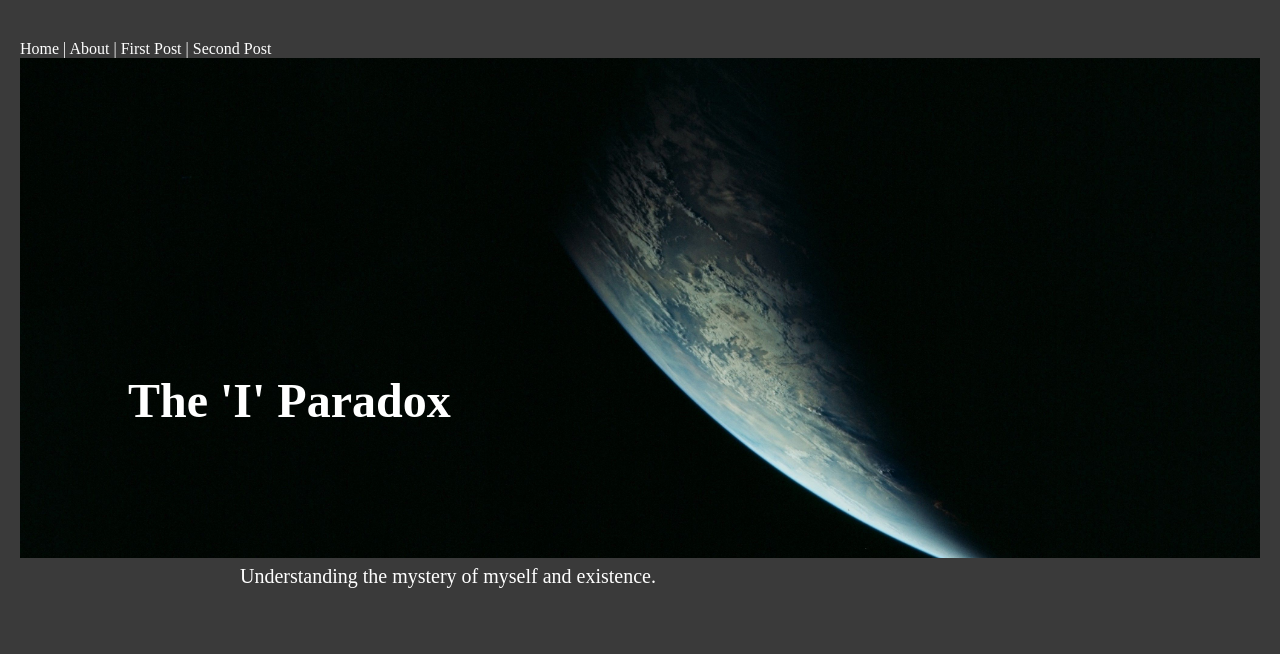
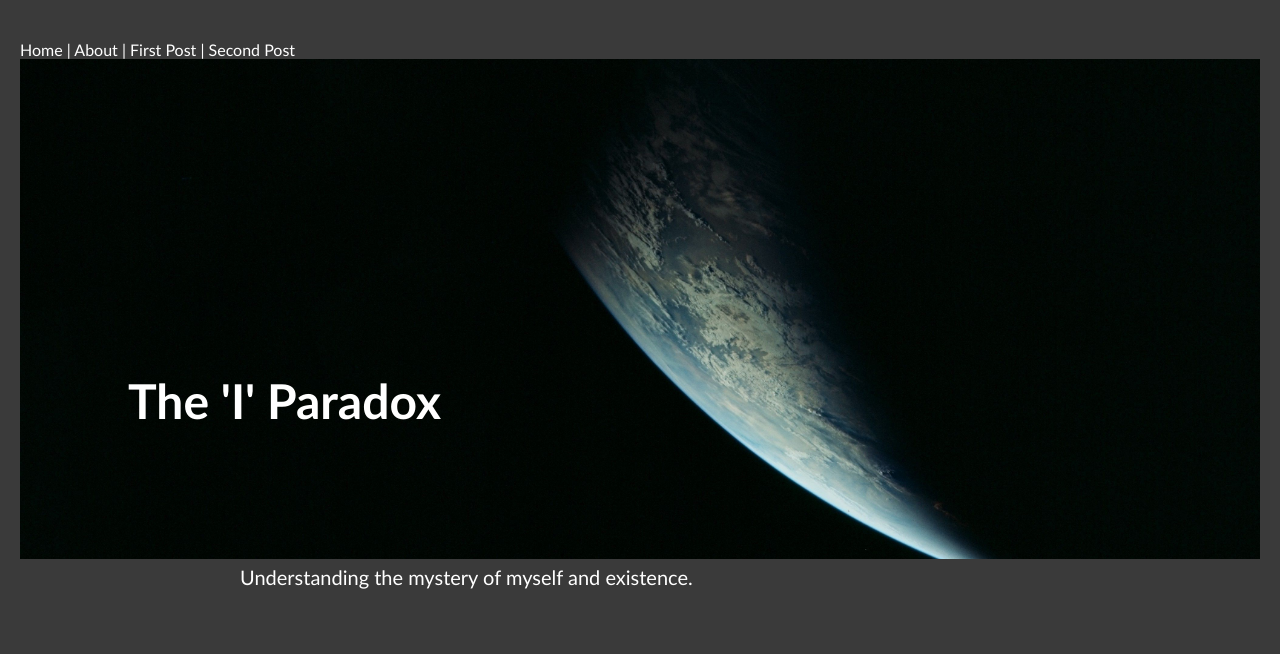
Before and after one commit to OmJadhav1905/myflaskblog, a Flask app: page / in a window 1280 px wide. Shown: the top 654 px of the page. Run offline with Flask 3, Linux system fonts and the light colour scheme.

Commit message:
Update font to minimalistic Calibri

```diff
--- a/templates/base.html
+++ b/templates/base.html
@@ -7,7 +7,7 @@
         body {
         background-color: #3a3a3a; /* light grey */
         color: #ffffff; /* near black text */
-        font-family: 'Times New Roman', Times, serif;
+        font-family: Calibri, sans-serif;
         margin: 0;
         padding: 40px 20px;
     }
@@ -28,11 +28,11 @@
         font-size: 48px; /* adjust size as desired */
         color: white;
         font-weight: bold;
-        font-family: 'Times New Roman', Times, serif;
+        font-family: Calibri, sans-serif;
     }
 
     h1, h2, h3 {
-        font-family: 'Times New Roman', Times, serif;
+        font-family: Calibri, sans-serif;
         margin-bottom: 20px;
     }
 
```
